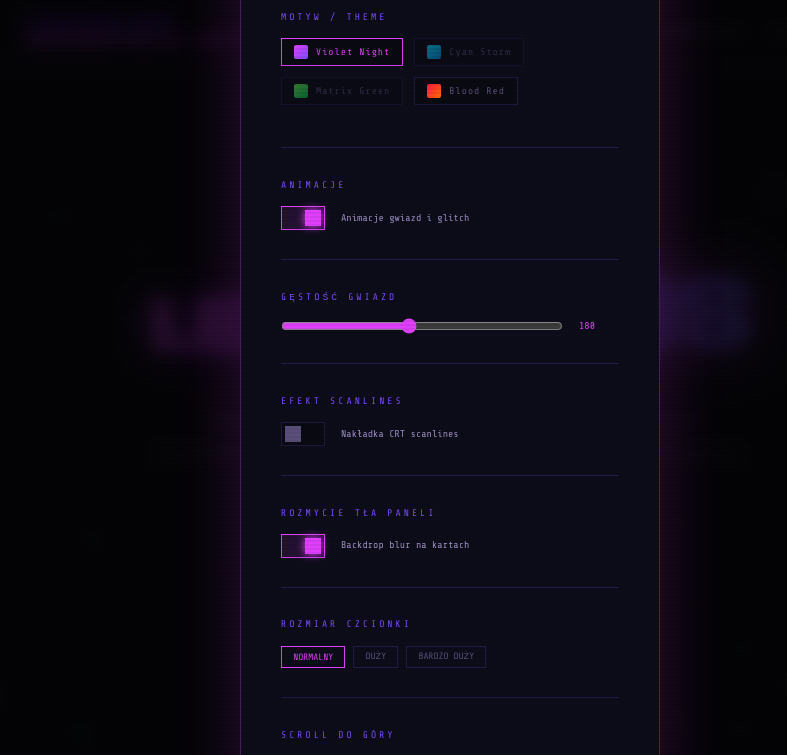
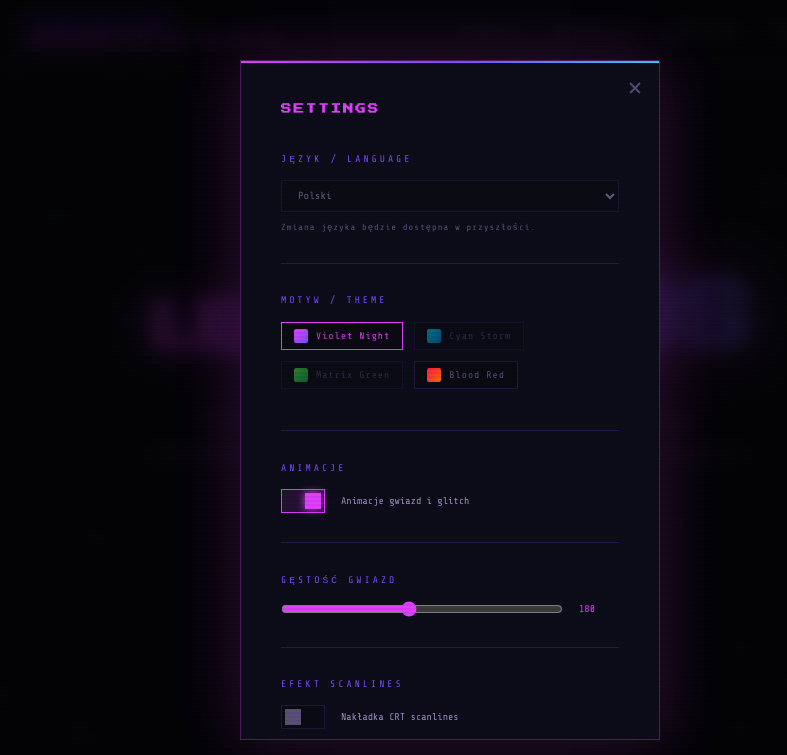
Before and after one commit to LegendaryOS-Linux-System/website, a plain HTML site: page index.html in a window 1280 px wide. Both pictures are taken after a click on the element "SETTINGS". Shown: the top 755 px of the page, without its empty margins (190-977 px from the left). Drawn offline with nearby package versions, Linux system fonts and the light colour scheme.

Commit message:
Update styles.css

```diff
--- a/styles.css
+++ b/styles.css
@@ -183,6 +183,22 @@ nav {
 width: 90%;
 position: relative;
 box-shadow: 0 0 60px rgba(224,64,251,0.2);
+max-height: 85vh;
+overflow-y: auto;
+overflow-x: hidden;
+scrollbar-width: thin;
+scrollbar-color: var(--neon-pink) transparent;
+}
+
+#settings-panel::-webkit-scrollbar {
+width: 4px;
+}
+#settings-panel::-webkit-scrollbar-track {
+background: transparent;
+}
+#settings-panel::-webkit-scrollbar-thumb {
+background: var(--neon-pink);
+border-radius: 2px;
 }
 
 .settings-group {
```
Lines whose indentation alone changed are shown as unchanged.
